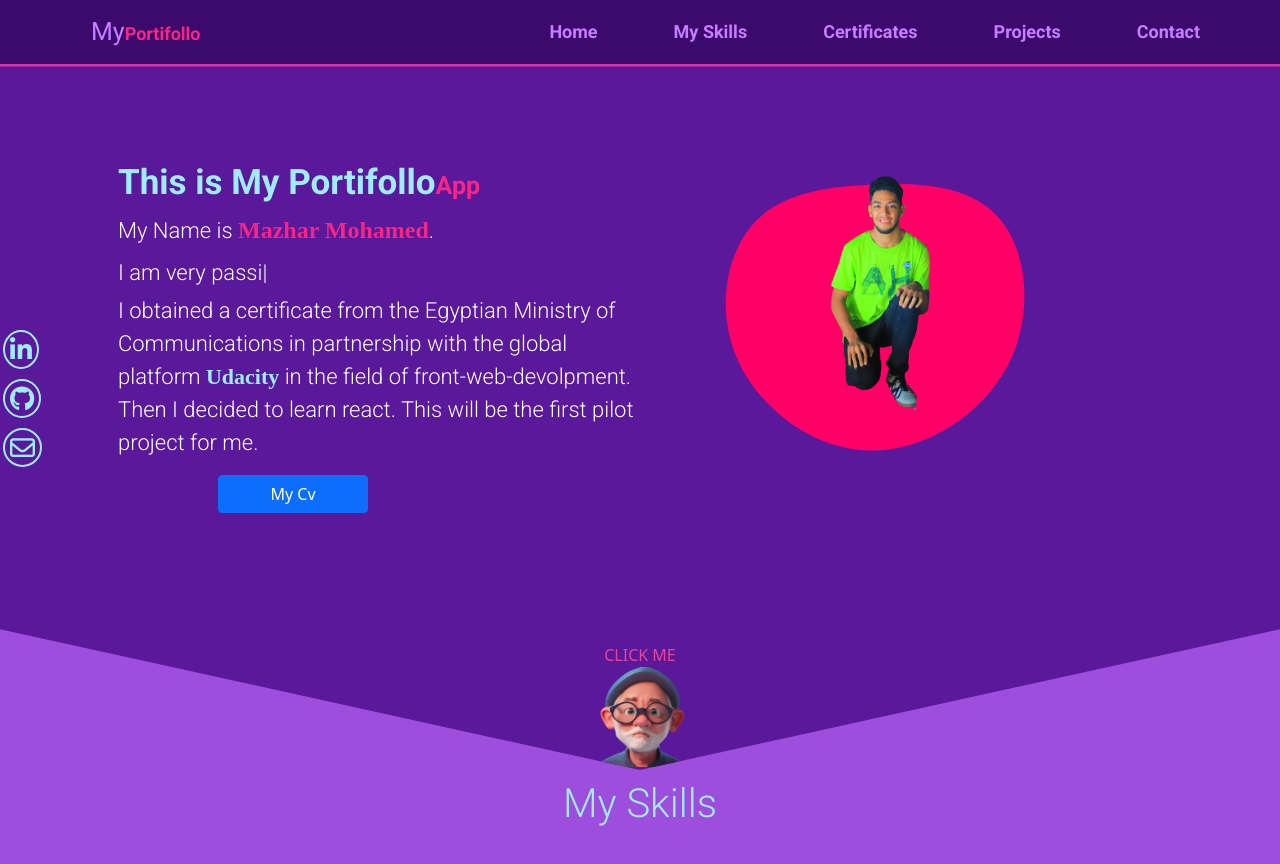
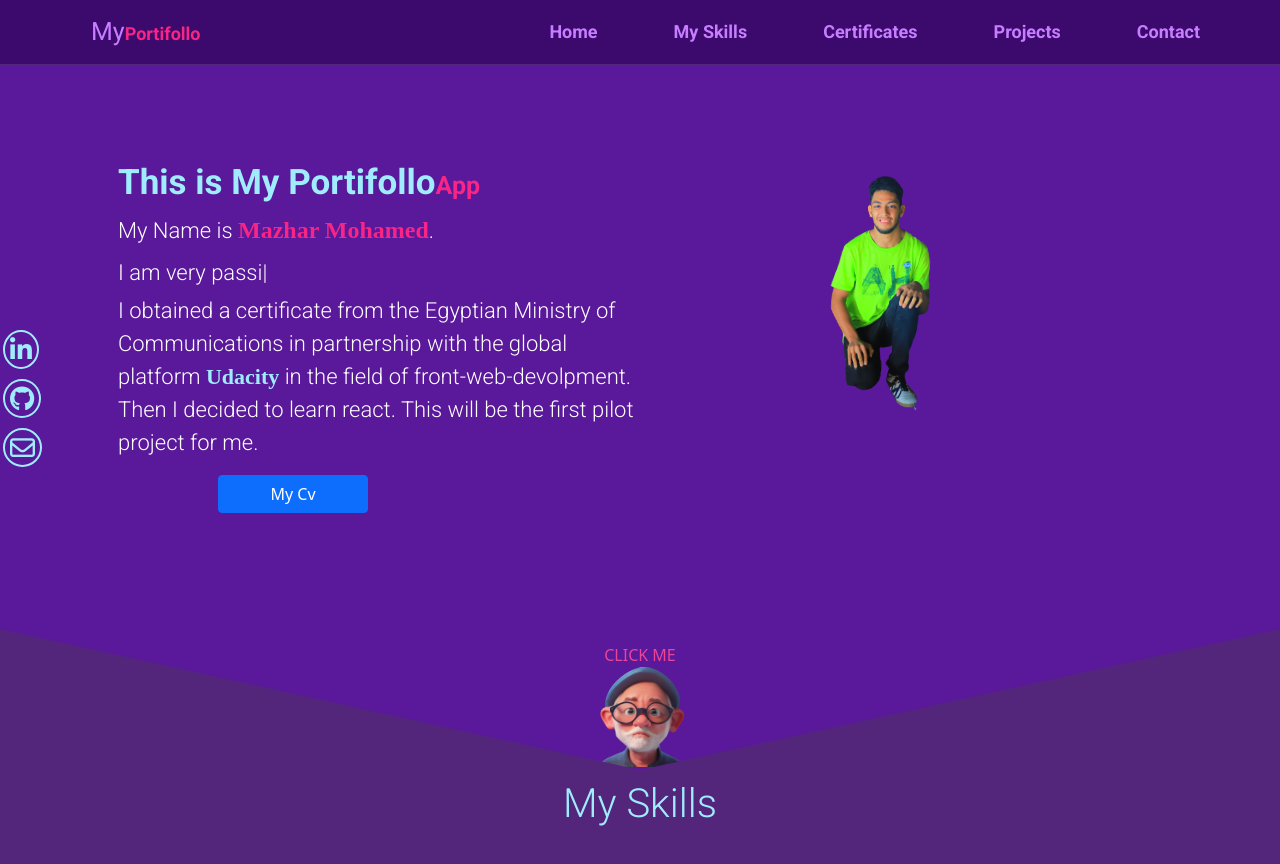
Before and after one commit to mazharzaka/Myportfolio, a React (Create React App) app: page / in a window 1280 px wide. Shown: the top 864 px of the page. Built offline with nearby package versions, Linux system fonts and the light colour scheme.

Commit message:
changes in home page and colors

```diff
--- a/src/App.js
+++ b/src/App.js
@@ -16,6 +16,8 @@ const App = () => {
   return (
     <div className="cotainer">
       <Header />
+      <div class="scroller"></div>
+
       <Home />
       <Skils />
       <Certificates />
--- a/src/Componat/Header/Header.css
+++ b/src/Componat/Header/Header.css
@@ -38,11 +38,11 @@
 
 #nav {
   background-color: #3c096c !important;
-  box-shadow: #f7258582 0 3px;
+  /* box-shadow: #f7258582 0 3px; */
 }
 
 body {
-  background-color: #9d4edd !important;
+  background-color: #53267c !important;
 }
 
 .navbar-brand {
--- a/src/Componat/Home/Home.css
+++ b/src/Componat/Home/Home.css
@@ -282,3 +282,12 @@
   width: 60px;
   cursor: pointer;
 }
+.scroller {
+  background-color: #f7258582;
+  width: 0;
+  height: 4px;
+  position: fixed;
+
+  left: 0;
+  z-index: 99999;
+}
--- a/src/Componat/Home/Home.js
+++ b/src/Componat/Home/Home.js
@@ -71,11 +71,13 @@ function Home() {
               viewBox="0 0 200 200"
               data-aos="fade-left"
               xmlns="http://www.w3.org/2000/svg">
-              <path
-                fill="#FF0066"
-                d="M62.5,-27.8C76.2,-12.4,79.1,17.5,66.9,41C54.7,64.5,27.4,81.6,1.5,80.7C-24.3,79.8,-48.6,61,-58.7,38.7C-68.7,16.4,-64.5,-9.2,-52.4,-23.7C-40.2,-38.3,-20.1,-41.7,2.1,-42.9C24.4,-44.1,48.8,-43.2,62.5,-27.8Z"
-                transform="translate(100 100)"
-              />
+              <path fill="#6e34a6" transform="translate(100 100)">
+                <animate
+                  attributeName="d"
+                  dur="8000ms"
+                  repeatCount="indefinite"
+                  values="M55.5,-57.2C68,-43,71.5,-21.5,68.6,-2.8C65.8,15.8,56.6,31.6,44.1,46.3C31.6,60.9,15.8,74.4,-2.5,76.9C-20.8,79.4,-41.7,71,-55.7,56.3C-69.8,41.7,-77,20.8,-71.6,5.4C-66.3,-10.1,-48.2,-20.1,-34.2,-34.3C-20.1,-48.5,-10.1,-66.9,5.7,-72.6C21.5,-78.3,43,-71.4,55.5,-57.2Z;M50.3,-54C61.5,-39.1,64.5,-19.5,66.1,1.6C67.7,22.8,68,45.5,56.8,58.1C45.5,70.6,22.8,72.9,5.1,67.8C-12.5,62.7,-25.1,50.1,-36.2,37.6C-47.3,25.1,-56.9,12.5,-57.1,-0.2C-57.3,-12.9,-48,-25.8,-36.9,-40.8C-25.8,-55.7,-12.9,-72.6,3.3,-76C19.5,-79.3,39.1,-69,50.3,-54Z;M58.2,-59.1C72.8,-43.5,80.5,-21.7,80,-0.4C79.6,20.9,71.1,41.8,56.5,58.3C41.8,74.8,20.9,87,-0.9,87.9C-22.7,88.7,-45.3,78.3,-60.6,61.8C-76,45.3,-84,22.7,-83.4,0.6C-82.8,-21.4,-73.5,-42.9,-58.2,-58.5C-42.9,-74.2,-21.4,-84,0.1,-84.1C21.7,-84.3,43.5,-74.7,58.2,-59.1Z;M53.7,-53.6C66.9,-40.4,73.4,-20.2,73.2,-0.2C73,19.8,66.3,39.7,53,54C39.7,68.3,19.8,77.2,-1.7,78.9C-23.3,80.6,-46.6,75.2,-62.8,60.9C-79,46.6,-88.2,23.3,-85.6,2.7C-82.9,-17.9,-68.4,-35.9,-52.1,-49.2C-35.9,-62.5,-17.9,-71.1,1.1,-72.2C20.2,-73.3,40.4,-66.9,53.7,-53.6Z;M41.1,-44.5C52.6,-29.5,61.1,-14.7,62.6,1.5C64.1,17.8,58.8,35.6,47.2,47.6C35.6,59.5,17.8,65.6,-2.4,68C-22.6,70.4,-45.3,69.2,-61.1,57.2C-76.8,45.3,-85.8,22.6,-82.2,3.6C-78.5,-15.4,-62.4,-30.8,-46.6,-45.8C-30.8,-60.7,-15.4,-75.3,-0.3,-74.9C14.7,-74.6,29.5,-59.4,41.1,-44.5Z; "></animate>
+              </path>
             </svg>
             <div id="maz" data-aos="fade-up" data-aos-duration="2000">
               <img src="./20220913142257_IMG_9687__1_-removebg-preview.png" />
--- a/src/Componat/Skils/index.js
+++ b/src/Componat/Skils/index.js
@@ -19,6 +19,19 @@ function Skils() {
         setScrollTop(false);
         bar.forEach((e) => e.classList.remove("active"));
       }
+    });
+    let sc = document.querySelector(".scroller");
+    let height =
+      document.documentElement.scrollHeight -
+      document.documentElement.clientHeight;
+
+    console.log(document.documentElement.scrollHeight);
+    console.log(document.documentElement.clientHeight);
+    console.log(height);
+
+    window.addEventListener("scroll", () => {
+      const scrollTop = document.documentElement.scrollTop;
+      sc.style.width = `${(scrollTop / height) * 100}%`;
     });
   }, []);
 
```
